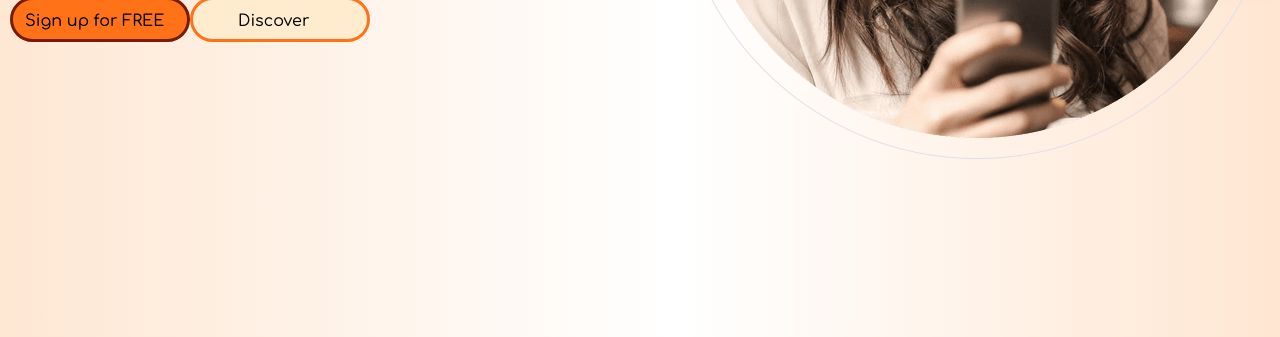
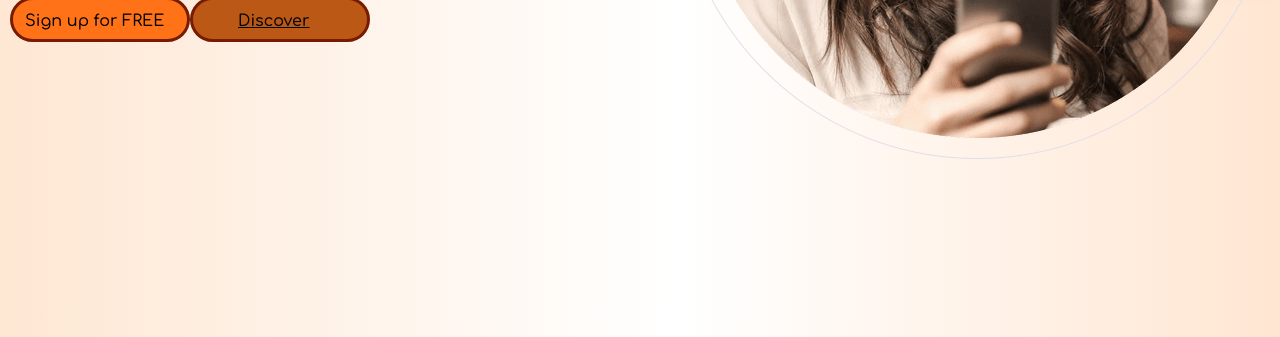
Before and after one commit to DevJoseAle/Upsell-V1, a plain HTML site: page index.html in a window 1280 px wide. In both pictures the pointer is over the element "Discover". Shown: the part 568-905 px from the top of the page. Drawn offline with Linux system fonts and the light colour scheme.

Commit message:
Hover en button DISCOVER

```diff
--- a/styles.css
+++ b/styles.css
@@ -131,3 +131,12 @@ body{
 #discover{
     margin: 12px 12px 12px 45px;
 }
+
+.presentation_button_discover:hover{
+    background-color: #bb5815;
+    border-radius: 50px;
+    border: solid rgb(119, 28, 0);
+    transition: 0,6s;
+    text-decoration: underline black;
+
+}
```
